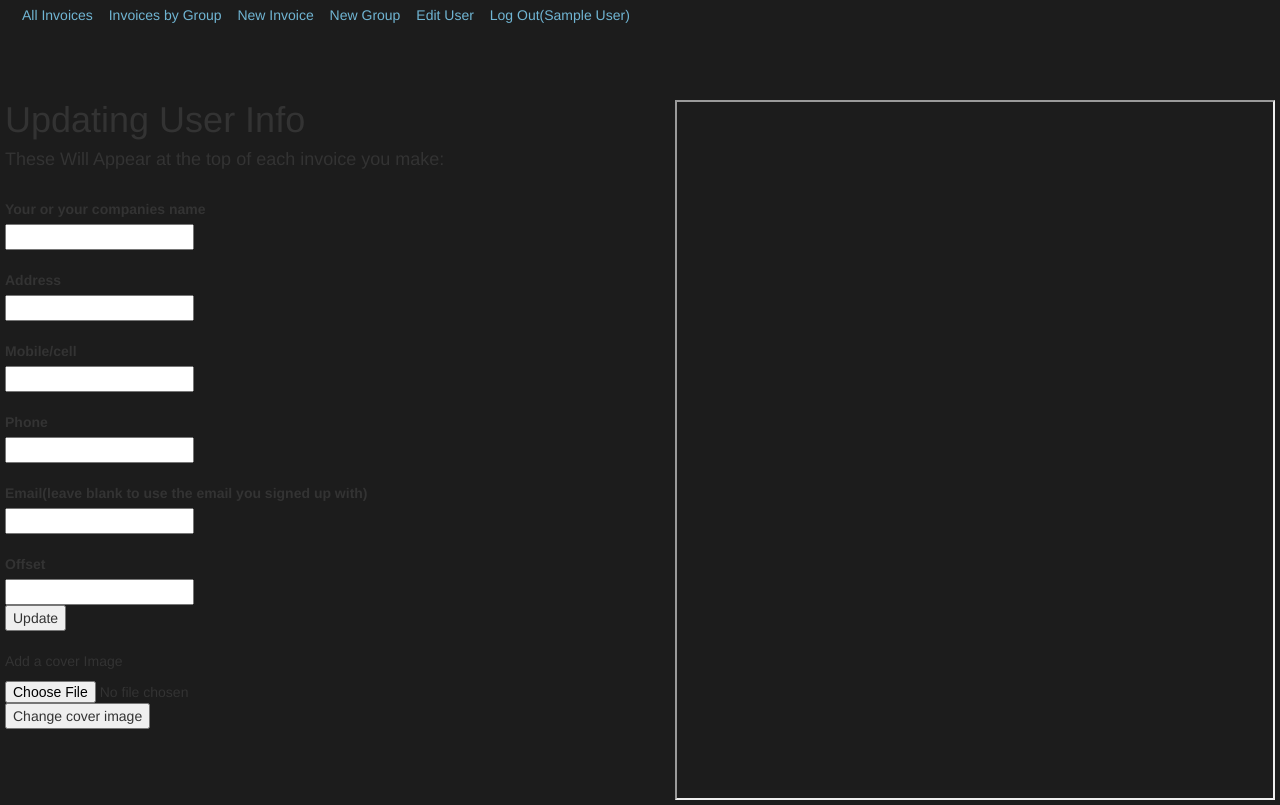
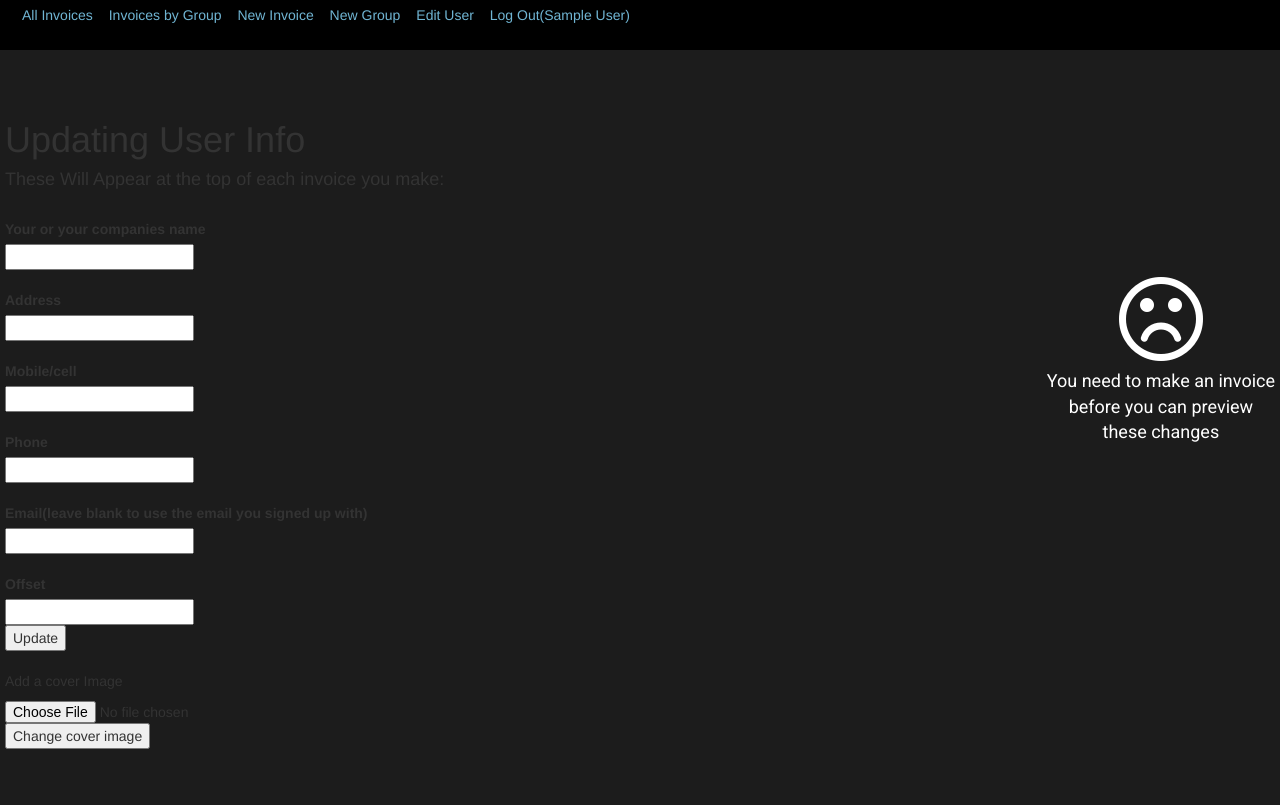
Before and after one commit to Ghrehh/invoice_factory, a Rails app: page /users/1/edit in a window 1280 px wide. After the commit the page ends 749 px from the top, so only its background shows below. Run offline with Rails 7, Linux system fonts and the light colour scheme; the visitor is signed in with stand-in values (Sample User, id 1); data comes from the database, SQL or seed files in the repository; data that the repository does not hold is empty; style sheets or scripts are compiled from the project's sources; some libraries are stand-ins or nearby versions; some web fonts are replaced.

Commit message:
styled dashboard some

```diff
--- a/app/assets/javascripts/script.js
+++ b/app/assets/javascripts/script.js
@@ -53,6 +53,18 @@
 
    });
 
+   var plus_square_shown = false
+   $(".fa-plus-square").click(function(){
+     if (plus_square_shown == false){
+      $(".dashboard-right").slideDown()
+      plus_square_shown = true
+     }
+     else {
+       $(".dashboard-right").slideUp()
+       plus_square_shown = false
+     }
+   })
+
 
 
   set_positions()
--- a/app/assets/stylesheets/style.scss
+++ b/app/assets/stylesheets/style.scss
@@ -22,6 +22,7 @@
 
 .contains-everything {
   padding: 0px 5px;
+  height: 70%;
 
 
 }
@@ -99,8 +100,9 @@
 ************************/
 
 .header {
-  background-color: $nearly-black;
+  background-color: black;
   padding: 5px 10px;
+  height: 50px;
 }
 
 .header > a {
@@ -295,6 +317,72 @@
   color: #afafaf;
   font-size: 15px;
 }
+
+.dashboard-right {
+  display: inline-block;
+  height: 700px;
+  width: 1350px;
+  background-color: #2a323a;
+  margin-left: 15px;
+  border-radius: 5px;
+  float: right;
+  margin-right: 15px;
+
+}
+
+.dashboard-right > .right-inner {
+  width: 100%;
+  background-color: #0a0a0a;
+  overflow:auto;
+}
+
+.fa-plus-square {
+  float: right;
+  right: 20px;
+  color: #43bf35;
+  margin: 3px 5px 3px 0px;
+  font-size: 4.1em !important;
+
+}
+
+.fa-plus-square:hover {
+
+  color: #68dd58;
+}
+
+
+
+
+/******************
+********NO RESULTS *****
+***************/
+
+.no-results {
+  margin-top: 150px;
+}
+
+.fa-frown-o {
+  color: white;
+  text-align: center;
+  display: block !important;
+  font-size: 7em !important;
+}
+
+.no-results > p {
+  color: white;
+  text-align: center;
+  font-size: 18px;
+  font-family: 'Roboto', sans-serif;
+}
+
+
+
+
+
+
+
+
+
 
 ::-webkit-scrollbar {
     width: 12px;
--- a/app/controllers/invs_controller.rb
+++ b/app/controllers/invs_controller.rb
@@ -70,6 +70,10 @@
   end
 
 
+  def search
+    @invs = Inv.all.where("recipient like ? ", "%#{params[:search]}%").where(user_id: current_user.id)
+  end
+
 
 
   private
--- a/app/controllers/users_controller.rb
+++ b/app/controllers/users_controller.rb
@@ -13,9 +13,7 @@
     @user = User.create(user_params)
 
     if @user.valid?
-      @user.invs.create(recipient: "TestInvoice")
       log_in @user
-      flash[:success] = "Successfully Logged In"
       redirect_to root_url
 
     else
@@ -27,7 +25,7 @@
 
   def edit
     @user = User.find(params[:id])
-    @user.invs.create(recipient: "TestInvoice") if @user.invs.count == 0 #creates an invoice for the user if they have none on the edit page
+    #@user.invs.create(recipient: "TestInvoice%/////%%///%%//%%//%%//") if @user.invs.count == 0 #creates an invoice for the user if they have none on the edit page
 
     @coverimage = @user.coverimages.first
     @previewinv = @user.invs.first
--- /dev/null
+++ b/app/views/invs/search.js.erb
@@ -0,0 +1 @@
+$('.left-invoices-container').html("<%= j (render "layouts/inv_search.html.erb") %>");
--- a/app/views/layouts/application.html.erb
+++ b/app/views/layouts/application.html.erb
@@ -7,6 +7,7 @@
   <%= csrf_meta_tags %>
 
   <link href='https://fonts.googleapis.com/css?family=Patua+One' rel='stylesheet' type='text/css'>
+  <link href='https://fonts.googleapis.com/css?family=Roboto' rel='stylesheet' type='text/css'>
 
 </head>
 <body>
--- a/app/views/users/edit.html.erb
+++ b/app/views/users/edit.html.erb
@@ -1,6 +1,19 @@
 <div style="float:right">
-  <iframe src="<%= asset_path "invs/" + @previewinv.id.to_s %>" width="600px" height="700px"></iframe>
+  <% if current_user.invs.count == 0 %>
+
+    <div style:"width:600px;height:700px;background-color: black">
+        <div class="no-results">
+        <i class="fa fa-frown-o fa-4x"></i>
+        <p>You need to make an invoice<br> before you can preview<br> these changes</p>
+        </div>
+    </div>
+
+  <% else %>
+    <iframe src="<%= asset_path "invs/" + @previewinv.id.to_s %>" width="600px" height="700px"></iframe>
+  <% end %>
+
 </div>
+
 <h1>Updating User Info</h1>
 
 
--- a/config/routes.rb
+++ b/config/routes.rb
@@ -6,6 +6,10 @@
 
   get "/download/:id", to: "invs#download", as: "inv_download"
   get "/download_group/:id", to: "groups#download", as: "group_download"
+
+  get "/search_invoices/", to: "invs#search", as: "invoice_search"
+
+
 
 
 
```
Also changed, not shown: other parts of app/assets/stylesheets/style.scss (+25 -5 lines), app/views/layouts/_inv_search.html.erb (added, +22 -0 lines), app/views/static_pages/dashboard.html.erb (+24 -15 lines), 1 other file.
